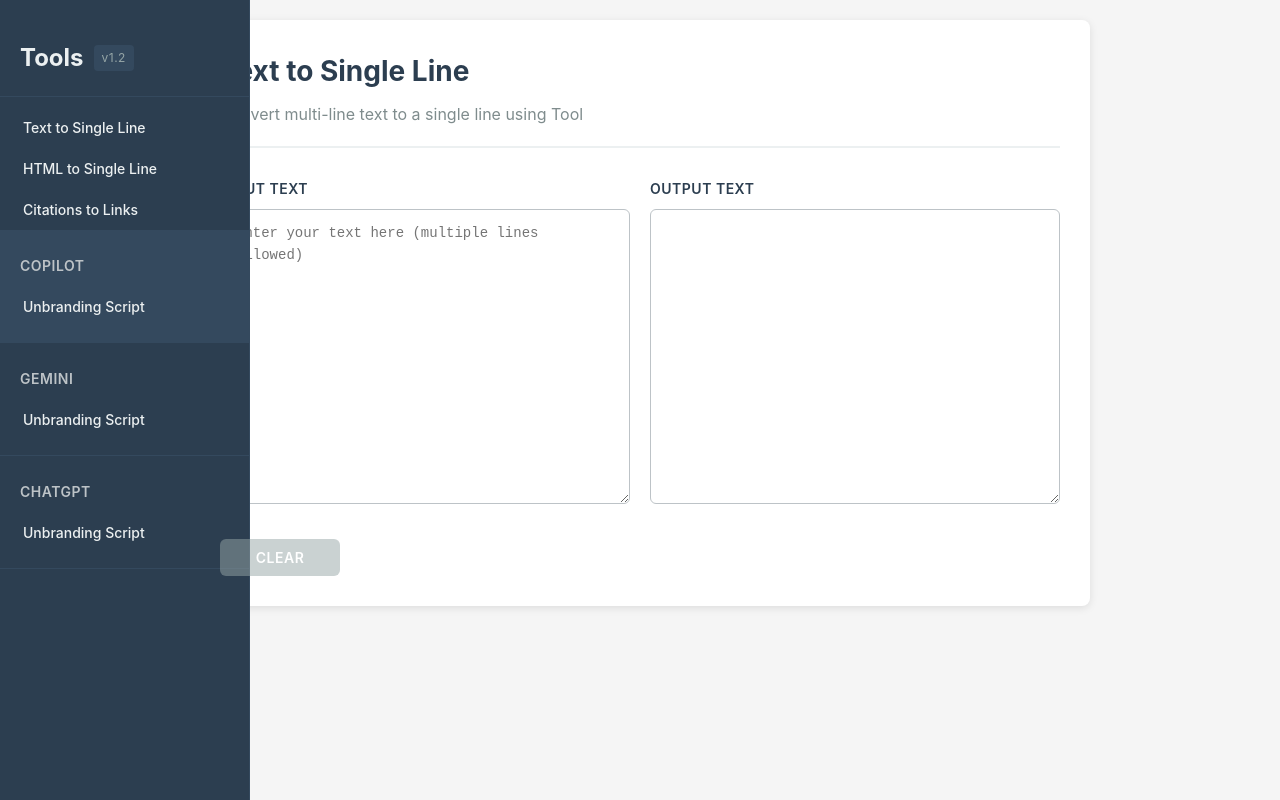
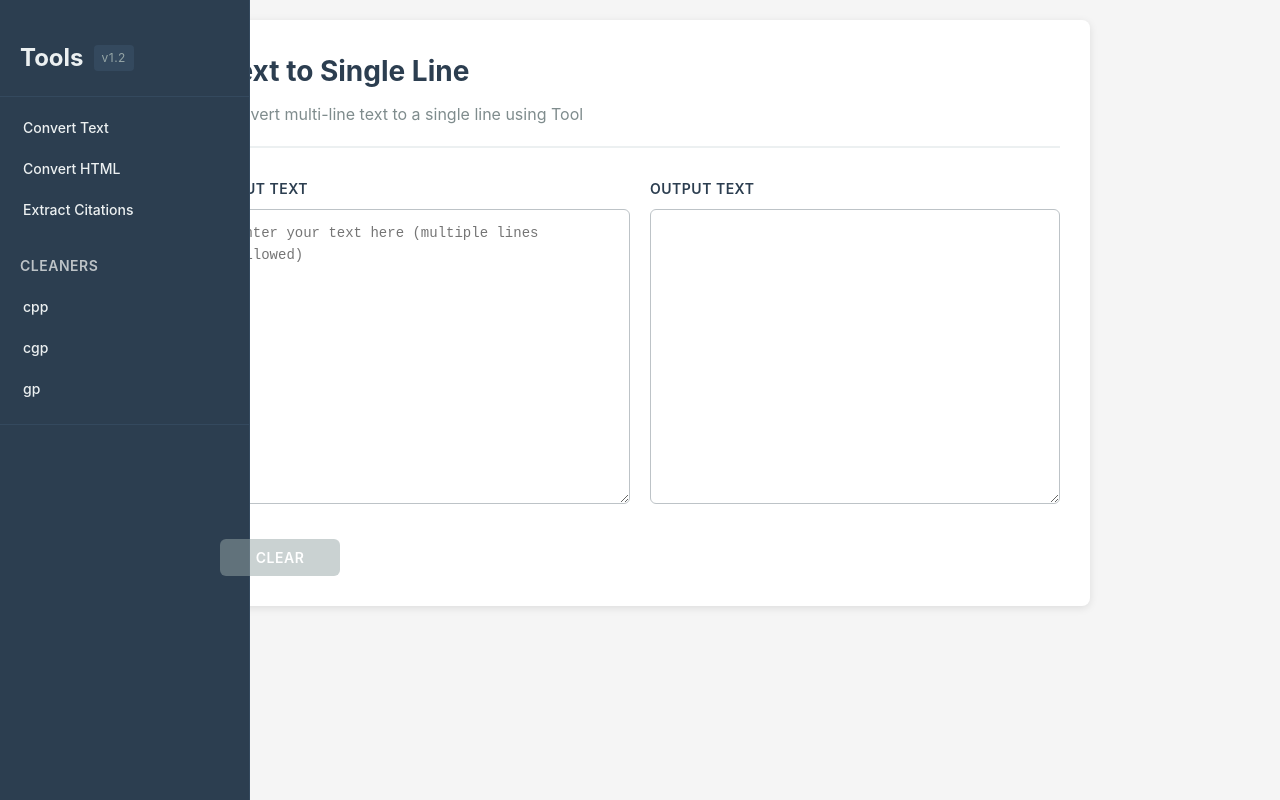
Before and after one commit to pramojmohanan/compete, a React (Vite) app: page /text-to-single-line in a window 1280 px wide. Built offline with nearby package versions, Linux system fonts and the light colour scheme.

Commit message:
new title changes

```diff
--- a/src/App.tsx
+++ b/src/App.tsx
@@ -16,10 +16,10 @@ function App() {
           <Route path="/html-to-single-line" element={<HtmlToSingleLinePage appName="Tool" />} />
           <Route path="/citations-to-links" element={<CitationsToLinksPage appName="Tool" />} />
 
-          {/* Platform-Specific Routes - Only Unbranding Script */}
-          <Route path="/copilot/unbranding-script" element={<UnbrandingScriptPage appName="Copilot" />} />
-          <Route path="/gemini/unbranding-script" element={<UnbrandingScriptPage appName="Gemini" />} />
-          <Route path="/chatgpt/unbranding-script" element={<UnbrandingScriptPage appName="ChatGPT" />} />
+          {/* Platform-Specific Routes - Only Unbranding Script (hidden names in URLs) */}
+          <Route path="/unbranding-script-cpp" element={<UnbrandingScriptPage appName="copilot" code="cpp" />} />
+          <Route path="/unbranding-script-cgp" element={<UnbrandingScriptPage appName="chatgpt" code="cgp" />} />
+          <Route path="/unbranding-script-gp" element={<UnbrandingScriptPage appName="gemini" code="gp" />} />
 
           {/* Default redirect */}
           <Route path="/" element={<Navigate to="/text-to-single-line" replace />} />
--- a/src/components/Sidebar.tsx
+++ b/src/components/Sidebar.tsx
@@ -1,18 +1,17 @@
-import { Link, useParams } from 'react-router-dom';
+import { Link } from 'react-router-dom';
 import './Sidebar.css';
 
 function Sidebar() {
-  const { app } = useParams<{ app: string }>();
-  const currentApp = app || 'copilot';
 
-  const apps = ['copilot', 'gemini', 'chatgpt'];
   const sharedTools = [
-    { path: '/text-to-single-line', label: 'Text to Single Line' },
-    { path: '/html-to-single-line', label: 'HTML to Single Line' },
-    { path: '/citations-to-links', label: 'Citations to Links' },
+    { path: '/text-to-single-line', label: 'Convert Text' },
+    { path: '/html-to-single-line', label: 'Convert HTML' },
+    { path: '/citations-to-links', label: 'Extract Citations' },
   ];
   const appSpecificTools = [
-    { path: 'unbranding-script', label: 'Unbranding Script' },
+    { path: '/unbranding-script-cpp', label: 'cpp' },
+    { path: '/unbranding-script-cgp', label: 'cgp' },
+    { path: '/unbranding-script-gp', label: 'gp' },
   ];
 
   return (
@@ -40,14 +39,13 @@ function Sidebar() {
         </div>
 
         {/* App-Specific Sections */}
-        {apps.map((appName) => (
-          <div key={appName} className={`app-section ${currentApp === appName ? 'active' : ''}`}>
-            <h2 className="app-title">{appName.charAt(0).toUpperCase() + appName.slice(1)}</h2>
+        <div className="app-section">
+          <h2 className="app-title">Cleaners</h2>
           <ul className="tools-list">
             {appSpecificTools.map((tool) => (
               <li key={tool.path}>
                 <Link
-                    to={`/${appName}/${tool.path}`}
+                  to={tool.path}
                   className="tool-link"
                 >
                   {tool.label}
@@ -56,7 +54,6 @@ function Sidebar() {
             ))}
           </ul>
         </div>
-        ))}
       </nav>
     </aside>
   );
--- a/src/pages/UnbrandingScriptPage.tsx
+++ b/src/pages/UnbrandingScriptPage.tsx
@@ -6,9 +6,10 @@ import '../styles/unbranding.css';
 
 interface UnbrandingScriptPageProps {
   appName: string;
+  code?: string;
 }
 
-function UnbrandingScriptPage({ appName }: UnbrandingScriptPageProps) {
+function UnbrandingScriptPage({ appName, code }: UnbrandingScriptPageProps) {
   const appKey = appName.toLowerCase();
   const platformScript = unbrandingScripts[appKey] || '';
   const [copied, setCopied] = useState(false);
@@ -53,14 +54,14 @@ function UnbrandingScriptPage({ appName }: UnbrandingScriptPageProps) {
   return (
     <div className="page-container">
       <div className="page-header">
-        <h1>Unbranding Script - {appName}</h1>
-        <p className="page-description">Copy the unbranding script for {appName}</p>
+        <h1>{code ? code.toUpperCase() : 'Cleaner'}</h1>
+        <p className="page-description">Copy the script and run in your browser console</p>
       </div>
 
       <div className="page-content">
         <div className="textarea-group">
           <div className="label-with-button">
-            <label htmlFor="script">Script for {appName}:</label>
+            <label htmlFor="script">Script:</label>
             {platformScript && (
               <button
                 onClick={handleCopy}
```
Lines whose indentation alone changed are shown as unchanged.
